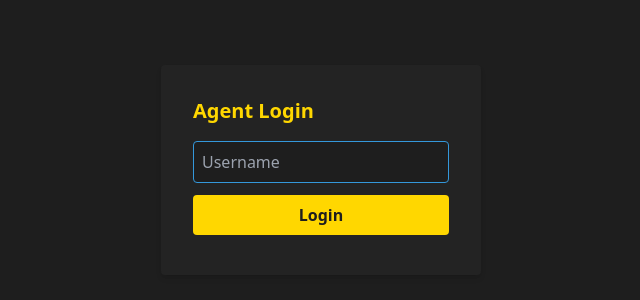
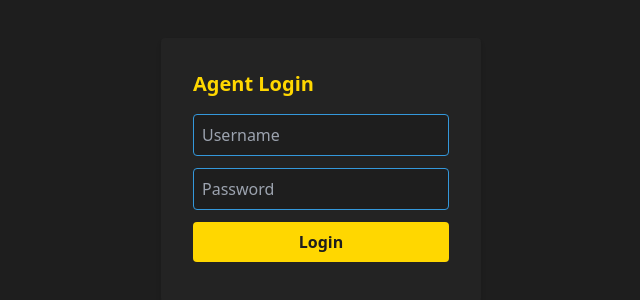
Before and after one commit to yeabkal21b/Bingo-, a React (Vite) app in the folder frontend/: page / in a window 1280 px wide. Shown: the part 230-530 px from the top of the page, without its empty margins (319-959 px from the left). Built offline with nearby package versions, Linux system fonts and the light colour scheme; no server answers.

Commit message:
Update Login.jsx

```diff
--- a/frontend/src/components/Login.jsx
+++ b/frontend/src/components/Login.jsx
@@ -1,23 +1,22 @@
 import React, { useState } from 'react';
 import API from '../services/api';
 
-// --- THIS IS THE MODIFIED, PASSWORDLESS LOGIN FORM ---
 export default function Login({ onLogin }) {
   const [username, setUsername] = useState('');
+  const [password, setPassword] = useState('');
   const [error, setError] = useState('');
 
   const handleSubmit = async (e) => {
     e.preventDefault();
     setError('');
 
-    if (!username) {
-      setError('Please enter a username.');
+    if (!username || !password) {
+      setError('Please enter a username and password.');
       return;
     }
 
     try {
-      // Send only the username to the backend
-      const response = await API.post('/api/login/', { username });
+      const response = await API.post('/api/login/', { username, password });
       onLogin(response.data);
     } catch (err) {
       setError('Invalid credentials. Please try again.');
@@ -36,10 +35,17 @@ export default function Login({ onLogin }) {
           className="mb-3 p-2 w-full rounded bg-background text-text border border-blue"
           required
         />
+        <input
+          type="password"
+          placeholder="Password"
+          value={password}
+          onChange={e => setPassword(e.target.value)}
+          className="mb-3 p-2 w-full rounded bg-background text-text border border-blue"
+          required
+        />
         <button type="submit" className="bg-gold text-background font-bold w-full py-2 rounded mb-2">Login</button>
         {error && <div className="text-red-500 text-center">{error}</div>}
       </form>
     </div>
   );
 }
-// --- END OF MODIFIED FORM ---
```
